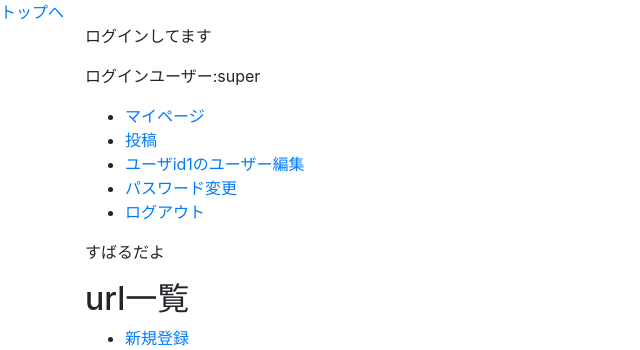
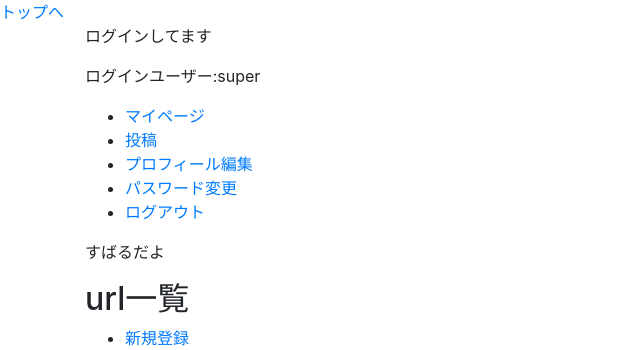
Before and after one commit to 1f101802780/MensNotion, a Django app: page / in a window 1280 px wide. Shown: the top 350 px of the page, without its empty margins (0-640 px from the left). Run offline with Django 3.2, Linux system fonts and the light colour scheme; a user stored in the database is signed in; data comes from the database, SQL or seed files in the repository; some libraries are stand-ins or nearby versions.

Commit message:
ユーザー情報変更からプロフィール変更にした

```diff
--- a/groomings/templates/groomings/top.html
+++ b/groomings/templates/groomings/top.html
@@ -9,7 +9,7 @@
   <ul>
     <li><a href="{% url 'groomings:user' request.user.id %}">マイページ</a></li>
     <li><a href="{% url 'groomings:create_post' %}">投稿</a></li>
-    <li><a href="{% url 'groomings:edit_user' %}">ユーザid1のユーザー編集</a></li>
+    <li><a href="{% url 'groomings:edit_user' %}">プロフィール編集</a></li>
     <li><a href="{% url 'groomings:change_password' %}">パスワード変更</a></li>
     <li><a href="{% url 'groomings:logout' %}">ログアウト</a></li>
   </ul>
```
